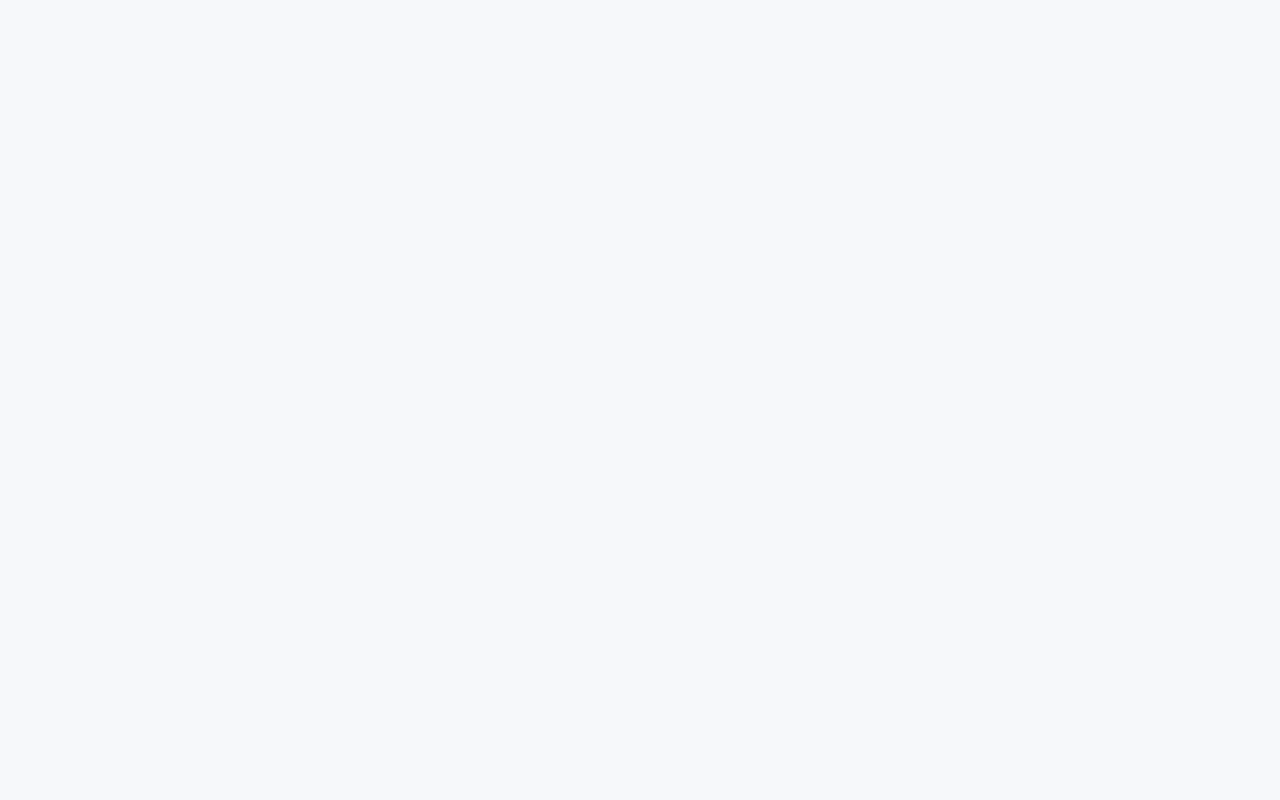
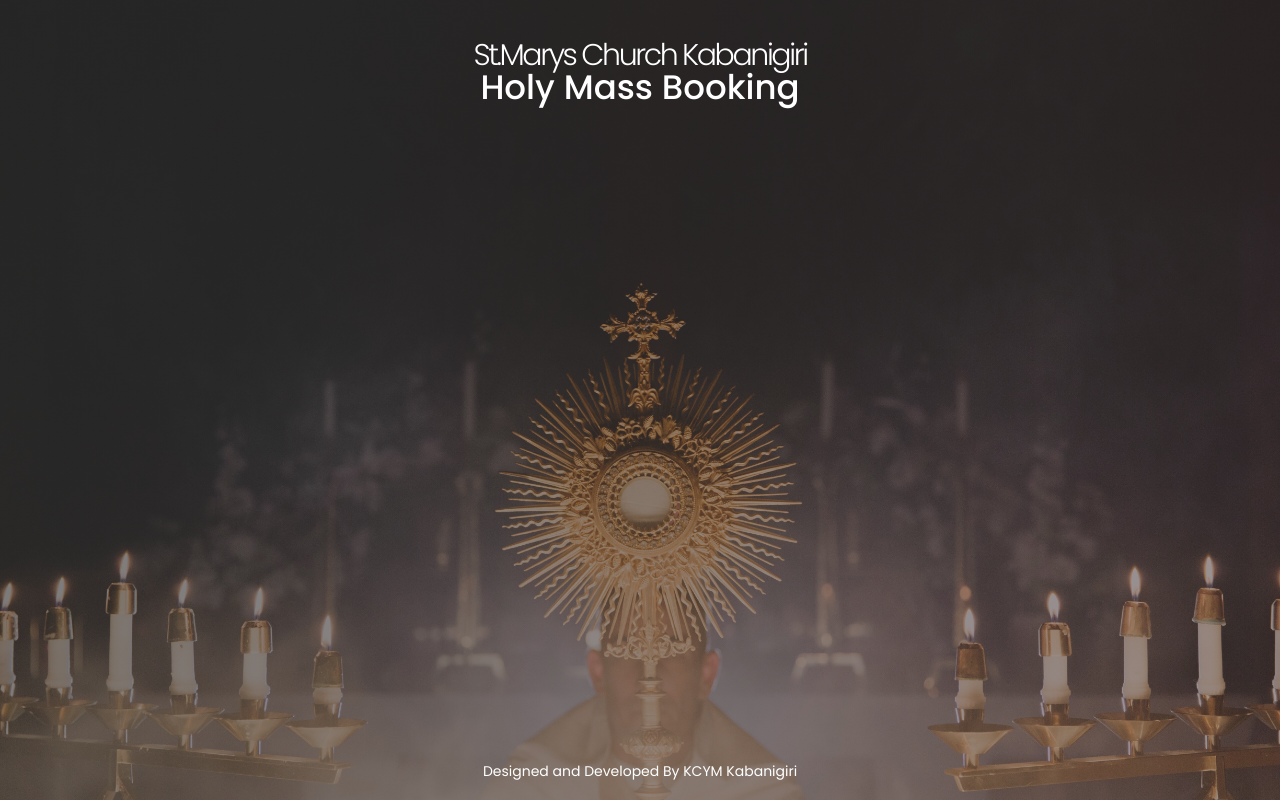
Before and after one commit to donjosemathew/HolyMass-booking, a React (Create React App) app: page /bookholymass/1 in a window 1280 px wide. Built offline with nearby package versions, Linux system fonts and the light colour scheme; a web font is replaced by a local one.

Commit message:
Register

```diff
--- a/src/App.js
+++ b/src/App.js
@@ -1,6 +1,7 @@
 import { BrowserRouter, Switch, Route } from "react-router-dom";
 import BookMass from "./Pages/book";
 import Home from "./Pages/home";
+import Register from "./Pages/register";
 
 function App() {
   return (
@@ -13,6 +14,9 @@ function App() {
           <Route exact path="/bookholymass">
             <BookMass />
           </Route>
+          <Route exact path="/bookholymass/:id">
+            <Register />
+          </Route>
         </Switch>
       </BrowserRouter>
     </div>
--- a/src/Pages/home.js
+++ b/src/Pages/home.js
@@ -1,6 +1,7 @@
 import React from "react";
 import "./home.scss";
 import Fade from "react-reveal/Fade";
+import { Link } from "react-router-dom";
 const Home = () => {
   return (
     <div className="home">
@@ -21,7 +22,9 @@ const Home = () => {
             </p>
           </Fade>
           <Fade>
-            <button className="booknow">BOOK HOLY MASS</button>
+            <Link to="/bookholymass">
+              <button className="booknow">BOOK HOLY MASS</button>
+            </Link>
           </Fade>
         </div>
         <p className="footerText">
--- a/src/Pages/home.scss
+++ b/src/Pages/home.scss
@@ -55,6 +55,9 @@ h1 {
   align-items: center;
   justify-content: center;
   flex-direction: column;
+  @media only screen and (max-width: 56.25em) {
+    padding: 3rem 0;
+  }
 }
 .sectiontext {
   font-size: 2rem;
@@ -85,6 +88,9 @@ h1 {
   font-size: 1.4rem;
   height: 4rem;
   color: #ffffff;
+  @media only screen and (max-width: 56.25em) {
+    bottom: 3rem;
+  }
 }
 
 .booknow {
--- /dev/null
+++ b/src/Pages/register.js
@@ -0,0 +1,25 @@
+import React from "react";
+import Fade from "react-reveal/Fade";
+import "./books.scss";
+import { MdDateRange } from "react-icons/md";
+
+const BookMass = () => {
+  return (
+    <div className="home bookmass">
+      <div className="container2">
+        <div className="header">
+          <Fade>
+            <h2>St.Marys Church Kabanigiri</h2>
+            <h1>Holy Mass Booking</h1>{" "}
+          </Fade>
+        </div>
+
+        <p className="footerText">
+          Designed and Developed By <span>KCYM Kabanigiri</span>
+        </p>
+      </div>
+    </div>
+  );
+};
+
+export default BookMass;
```
Also changed, not shown: src/Pages/register.scss (added).
